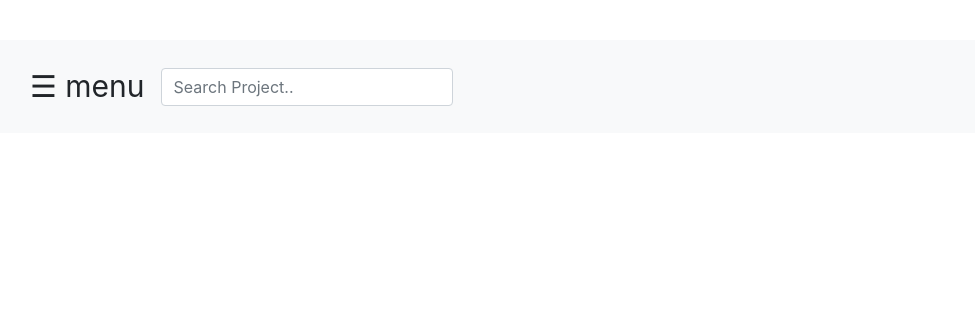
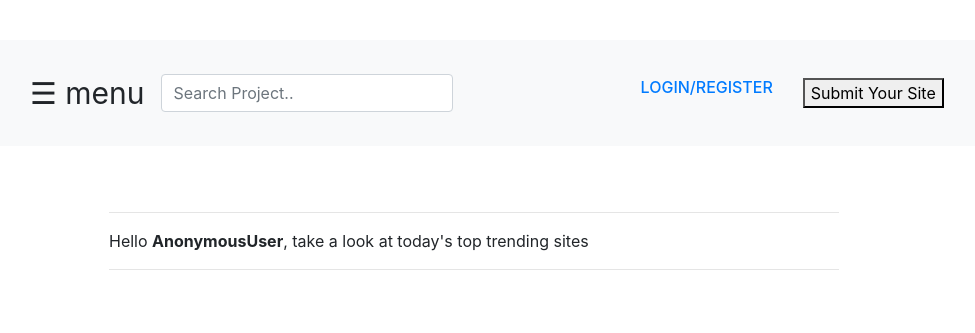
Before and after one commit to DavidWatibini/awwards, a Django app: template main/templates/home.html in a window 1280 px wide. Shown: the top 333 px of the page, without its empty margins (71-1046 px from the left). Run offline with Django 3.2, Linux system fonts and the light colour scheme; the template is opened without the code that fills it, so the values that code supplies are empty; some libraries are stand-ins or nearby versions.

Commit message:
styling on home page

```diff
--- a/main/templates/home.html
+++ b/main/templates/home.html
@@ -7,21 +7,27 @@
     <div class="col-md-1">
     </div>
     <div class="col-md-8">
+      <div class="cards">
+        <hr>
+        Hello <strong>{{user}}</strong>, take a look at today's top trending sites
+        <hr>
+        <br>
+        <br>
+        {% for new in index_path %}
+        <img src="{{new.image_view.url}}" alt="my image" height="150px" width="50%">
 
-
-        <div class="cards">
-
-          {% for new in index_path %}
-          <img src="{{new.image_view.url}}" alt="my image" height="200px" width="100%">
-
-          <div class="middle">
-            <a href="/view_site">View page</a>
-            <p>{{new.image_description}}</p>
-          {% endfor %}
-          </div>
-        </div>
+        <!-- <div class="middle">
+          <a href="/view_site">View page</a>
+          <p>{{new.image_description}}</p>
+        </div> -->
+        <br>
+        <br>
+        <br>
+        <br>
+        {% endfor %}
       </div>
     </div>
   </div>
 </div>
+</div>
 {% endblock %}
--- a/main/templates/navbar.html
+++ b/main/templates/navbar.html
@@ -17,7 +17,7 @@
 </head>
 
 <body>
-  <nav class="navbar navbar-expand-lg navbar-light sticky-top bg-light" style='margin-bottom:200px;'>
+  <nav class="navbar navbar-expand-lg navbar-light sticky-top bg-light" style='margin-bottom:50px;'>
     <div class='container'>
       <div class="collapse navbar-collapse" id="navbarNav">
         <div id="main">
@@ -27,7 +27,13 @@
           <input class="form-control mr-sm-2 nav-item" style='padding-right:30px;width:120%' type="search" placeholder="Search Project.." aria-label="Search" name=title></form>
         <br>
         <div style='margin-left:150px;float:right;'>
+          <div class="style">
+            <a href=""><h6>LOGIN/REGISTER</h6></a>
+            <a href=""><button> Submit Your Site </button></a>
+          </div>
+          <div class="">
 
+          </div>
         </div>
       </div>
     </div>
--- a/static/css/base.css
+++ b/static/css/base.css
@@ -50,8 +50,8 @@ img{
 	border-radius: 20px;
 	opacity: 1;
   display: block;
-  width: 100%;
-  height: auto;
+  width: 80%;
+  height: 80%;
   transition: .5s ease;
   backface-visibility: hidden;
   border-radius: 20px;
@@ -78,3 +78,12 @@ img:hover{
 .cards:hover .middle {
   opacity: 1;
 }
+.style{
+  display: flex;
+  justify-content:space-between;
+  margin: 30px;
+  margin-right: 50px;
+}
+.style h6 {
+  margin-right: 30px;
+}
```
Also changed, not shown: media/gallery/Screenshot_from_2019-03-19_05-02-32_qu6oOsw.png (added).
